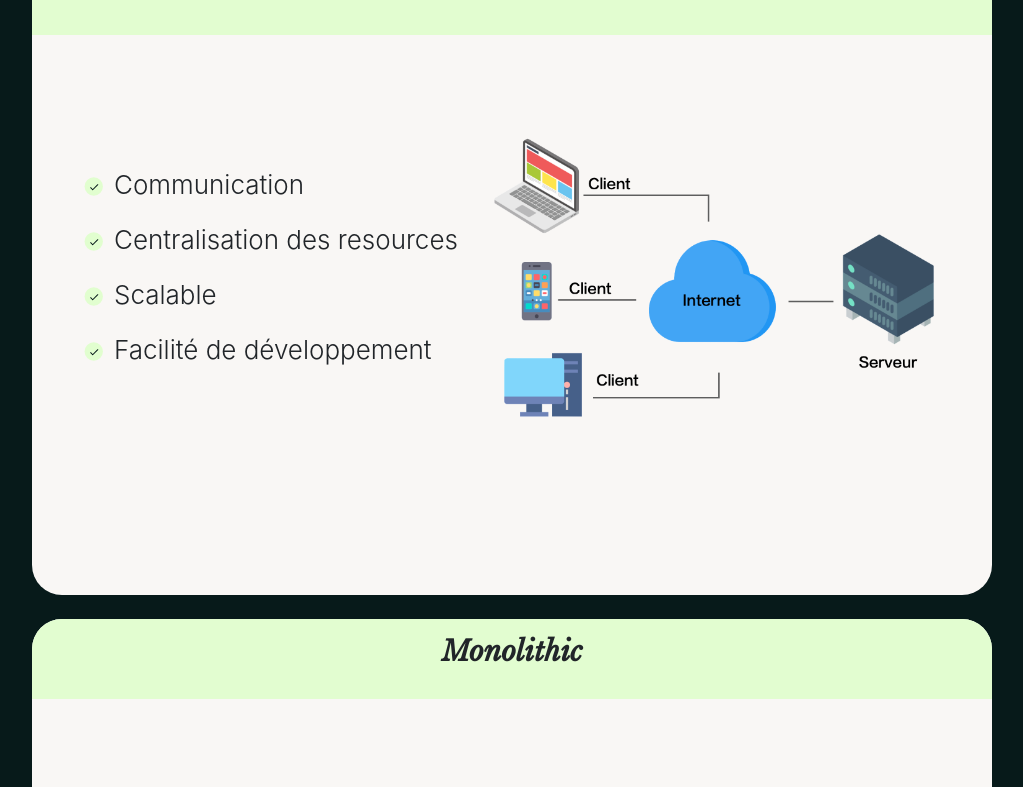
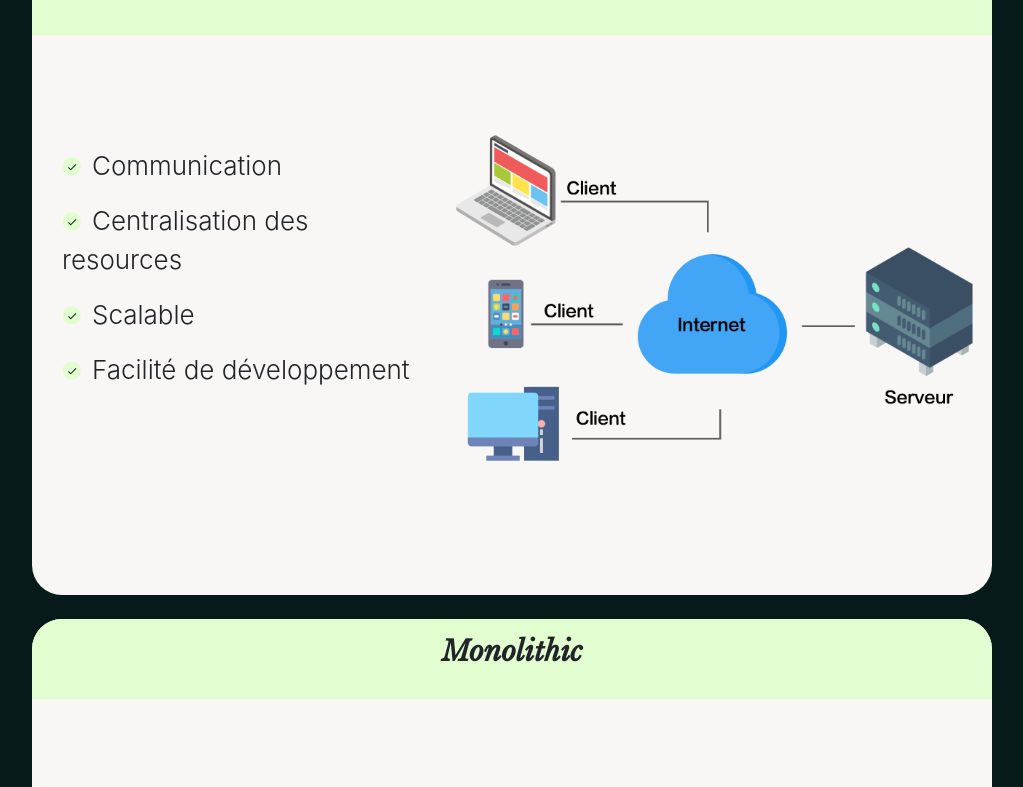
Before and after one commit to zitacheng/web-architecture, a React (Vite) app: page / in a window 1280 px wide. Shown: the part 709-1496 px from the top of the page, without its empty margins (128-1151 px from the left). Built offline with nearby package versions, Linux system fonts and the light colour scheme.

Commit message:
fade in schema

```diff
--- a/src/App.css
+++ b/src/App.css
@@ -88,9 +88,18 @@
   font-weight: 100;
 }
 
-.serverImg{
+.colPoints {
+  padding-left: 30px !important;
+}
+
+.archiImg{
   width: 100%;
   height: 80%;
+  margin-top: 40px !important;
+}
+
+.fade-in {
+  animation: fadeIn 2s;
 }
 
 .homeImg {
@@ -157,9 +166,8 @@
   font-weight: 200;
 }
 
-
 .fade-in-down {
-  animation: fade-in-down 2s ease 1;
+  animation: fade-in-down 5s ease 1;
 }
 @keyframes fade-in-down {
   0% {
@@ -171,3 +179,9 @@
     transform: translateY(0);
   }
 }
+
+
+@keyframes fadeIn {
+  0% { opacity: 0; }
+  100% { opacity: 1; }
+}
--- a/src/component/ArchiCard.jsx
+++ b/src/component/ArchiCard.jsx
@@ -1,16 +1,46 @@
+import React, { useEffect, useRef } from "react";
 import Image from "react-bootstrap/Image";
 import Col from "react-bootstrap/Col";
 import Row from "react-bootstrap/Row";
 import check from "../assets/check.svg";
 
 export function ArchiCard({ serverDesc, title, id }) {
-  console.log("points ", serverDesc);
+  const archiImgRef = useRef(null);
+  const imgWrapperRef = useRef(null);
+
+  useEffect(() => {
+    const observer = new IntersectionObserver(entries => {
+      entries.forEach(entry => {
+        if (entry.isIntersecting) {
+          entry.target.classList.add('fade-in');
+        } else {
+          entry.target.classList.remove('fade-in');
+        }
+      });
+    });
+
+    if (archiImgRef.current) {
+      observer.observe(archiImgRef.current);
+    }
+    if (imgWrapperRef.current) {
+      observer.observe(imgWrapperRef.current);
+    }
+
+    return () => {
+      if (archiImgRef.current) {
+        observer.unobserve(archiImgRef.current);
+      }
+      if (imgWrapperRef.current) {
+        observer.unobserve(imgWrapperRef.current);
+      }
+    };
+  }, [archiImgRef, imgWrapperRef]);
   return (
     <Row className="mx-auto cardBg mb-4 align-items-center py-4 justify-content-center w-75" id={id}>
       <div className="headerGreen">
         <h3 className="title text-center my-3">{title}</h3>
       </div>
-      <Col md={5}>
+      <Col md={5} className="colPoints">
         {serverDesc.data.map(function (point) {
           return (
             <p className="pointTitle" key={point.title}>
@@ -22,8 +52,8 @@ export function ArchiCard({ serverDesc, title, id }) {
           );
         })}
       </Col>
-      <Col md={6}>
-        <Image className="serverImg" src={serverDesc.img} />
+      <Col md={7} ref={imgWrapperRef}>
+        <Image ref={archiImgRef} className="archiImg" src={serverDesc.img} />
       </Col>
     </Row>
   );
```
